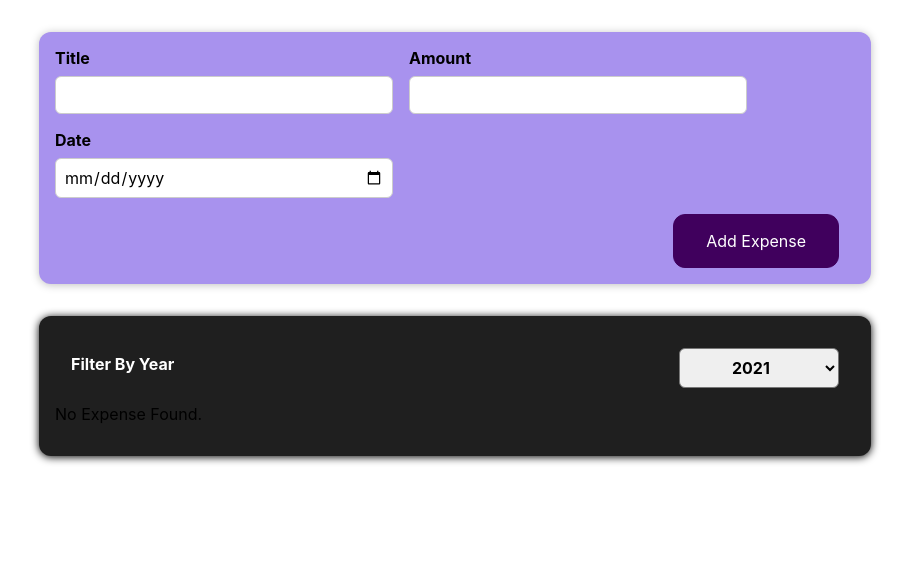
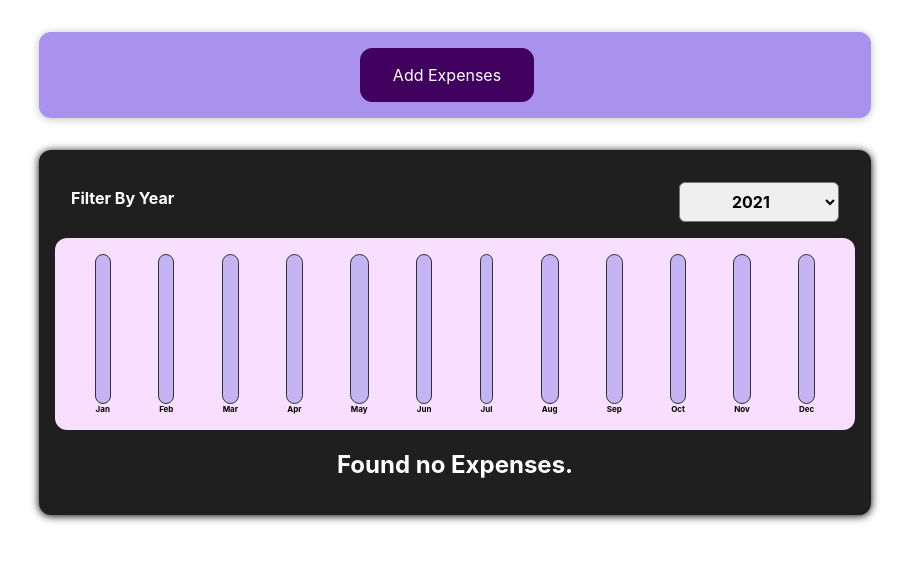
Before and after one commit to diyatandel1312/react-concept, a React (Create React App) app: page / in a window 1280 px wide. Shown: the top 562 px of the page, without its empty margins (185-1094 px from the left). Built offline with nearby package versions, Linux system fonts and the light colour scheme.

Commit message:
add code

```diff
--- /dev/null
+++ b/src/components/Chart/Chart.css
@@ -0,0 +1,9 @@
+.chart {
+    padding: 1rem;
+    border-radius: 12px;
+    background-color: #f8dfff;
+    text-align: center;
+    display: flex;
+    justify-content: space-around;
+    height: 10rem;
+  }
--- /dev/null
+++ b/src/components/Chart/Chart.js
@@ -0,0 +1,24 @@
+import React from "react";
+import "./Chart.css";
+import ChartBar from "./ChartBar";
+
+const Chart = (props) => {
+
+    const dataPointValues = props.dataPoints.map(dataPoint => dataPoint.value);
+    const totalMaximum = Math.max(...dataPointValues);
+
+  return (
+    <div className="chart">
+      {props.dataPoints.map((dataPoint) => (
+        <ChartBar
+         key={dataPoint.id}
+         value={dataPoint.value}
+         maxValue={totalMaximum}
+         label={dataPoint.label}
+        />
+      ))}
+    </div>
+  );
+};
+
+export default Chart;
--- /dev/null
+++ b/src/components/Chart/ChartBar.css
@@ -0,0 +1,30 @@
+.chart-bar {
+    height: 100%;
+    display: flex;
+    flex-direction: column;
+    align-items: center;
+  }
+
+  .chart-bar__inner {
+    height: 100%;
+    width: 100%;
+    border: 1px solid #313131;
+    border-radius: 12px;
+    background-color: #c3b4f3;
+    overflow: hidden;
+    display: flex;
+    flex-direction: column;
+    justify-content: flex-end;
+  }
+
+  .chart-bar__fill {
+    background-color: #4826b9;
+    width: 100%;
+    transition: all 0.3s ease-out;
+  }
+
+  .chart-bar__label {
+    font-weight: bold;
+    font-size: 0.5rem;
+    text-align: center;
+  }
--- /dev/null
+++ b/src/components/Chart/ChartBar.js
@@ -0,0 +1,22 @@
+import React from "react";
+import './ChartBar.css';
+
+const ChartBar = (props) => {
+let barFillHeight = '0%';
+
+if(props.maxValue > 0){
+    barFillHeight = Math.round((props.value/props.maxValue)*100) + '%';
+}
+
+    return (
+        <div className="chart-bar">
+        <div className="chart-bar__inner">
+        <div className="chart-bar__fill" style={{height : barFillHeight}}></div>
+
+        </div>
+        <div className="chart-bar__label">{props.label}</div>
+        </div>
+    )
+}
+
+export default ChartBar;
--- /dev/null
+++ b/src/components/Expenses/ExpenseChart.js
@@ -0,0 +1,31 @@
+import React from "react";
+import Chart from "../Chart/Chart";
+
+
+const ExpenseChart = (props) => {
+
+const chartDataPoints = [
+   {label:'Jan' , value:0},
+   {label:'Feb' , value:0},
+   {label:'Mar' , value:0},
+   {label:'Apr' , value:0},
+   {label:'May' , value:0},
+   {label:'Jun' , value:0},
+   {label:'Jul' , value:0},
+   {label:'Aug' , value:0},
+   {label:'Sep' , value:0},
+   {label:'Oct' , value:0},
+   {label:'Nov' , value:0},
+   {label:'Dec' , value:0},
+];
+
+for(const expense of props.expenses){
+    const expenseMonth = expense.date.getMonth();
+    chartDataPoints[expenseMonth].value +=  expense.amount;
+}
+
+
+    return <Chart  dataPoints={chartDataPoints}/>
+}
+
+export default ExpenseChart;
--- a/src/components/Expenses/Expenses.js
+++ b/src/components/Expenses/Expenses.js
@@ -1,9 +1,11 @@
 import React, { useState } from "react";
+import Card from "../UI/Card";
 
-import ExpenseItem from "./ExpenseItem";
-import Card from "../UI/Card";
+import ExpensesFilter from "./ExpensesFilter";
+import ExpensesList from "./ExpensesList";
+import ExpenseChart from "./ExpenseChart";
 import "./Expenses.css";
-import ExpensesFilter from "./ExpensesFilter";
+
 
 const Expense = (props) => {
   const [filteredYear, setFilteredYear] = useState("2021");
@@ -24,17 +26,7 @@ const Expense = (props) => {
     setFilteredYear(selectedYear);
   };
 
-  let expensesContent = <p>No Expense Found.</p>
-    if(filterExpenses.length > 0){
-        expensesContent = filterExpenses.map((expense) => (
-          <ExpenseItem
-            key={expense.id}
-            title={expense.title}
-            amount={expense.amount}
-            date={expense.date}
-          />
-        ))
-    }
+
 
   return (
     <div>
@@ -44,7 +36,8 @@ const Expense = (props) => {
           onChangeFilter={filterChangeHandler}
         />
         {/* <p>Data For Year {filterInfoText} is Hidden.</p> */}
-        {expensesContent}
+        <ExpenseChart  expenses={filterExpenses}/>
+        <ExpensesList  items={filterExpenses}/>
       </Card>
     </div>
   );
--- /dev/null
+++ b/src/components/Expenses/ExpensesList.css
@@ -0,0 +1,9 @@
+.expenses-list {
+    list-style: none;
+    padding: 0;
+  }
+
+  .expenses-list__fallback {
+    color: white;
+    text-align: center;
+  }
--- /dev/null
+++ b/src/components/Expenses/ExpensesList.js
@@ -0,0 +1,24 @@
+import React from "react";
+import ExpenseItem from "./ExpenseItem";
+import './ExpensesList.css';
+
+const ExpensesList = (props) => {
+
+    if(props.items.length === 0){
+       return <h2 className="expenses-list__fallback">Found no Expenses.</h2>
+    }
+    return <ul className="expenses-list">
+        {props.items.map((expense) => (
+          <ExpenseItem
+            key={expense.id}
+            title={expense.title}
+            amount={expense.amount}
+            date={expense.date}
+          />
+        ))}
+    </ul>
+
+
+}
+
+export default ExpensesList;
--- a/src/components/NewExpense/ExpenseForm.js
+++ b/src/components/NewExpense/ExpenseForm.js
@@ -73,6 +73,7 @@ const submitHandler = (event) => {
                 </div>
                 </div>
                 <div className="new-expense__actions">
+                    <button type="button" onClick={props.onCancel}>Cancel</button>
                  <button type="submit">Add Expense</button>
                 </div>
         </form>
--- a/src/components/NewExpense/NewExpense.js
+++ b/src/components/NewExpense/NewExpense.js
@@ -1,20 +1,31 @@
-import React from "react";
+import React,{useState} from "react";
 import './NewExpense.css';
 import ExpenseForm from "./ExpenseForm";
 
 const NewExpense = (props) => {
 
+  const[isEditing , setIsEditing]=useState(false)
   const saveExpenseDataHandler = (enteredExpenseData) =>{
    const  expenseData = {
     ...enteredExpenseData,
     id: Math.random().toString()
    }
     props.onAddExpense(expenseData);
+    setIsEditing(true);
   }
+
+  const startingEditingHandler = () =>{
+    setIsEditing(true);
+  }
+
+const stopEditingHandler = () => {
+  setIsEditing(false);
+}
 
     return(
        <div className="new-expense">
-      <ExpenseForm onSaveExpenseData={saveExpenseDataHandler} />
+        {!isEditing && <button onClick={startingEditingHandler}>Add Expenses</button>}
+      {isEditing && <ExpenseForm onSaveExpenseData={saveExpenseDataHandler} onCancel={stopEditingHandler} />}
        </div>
     );
 
```
